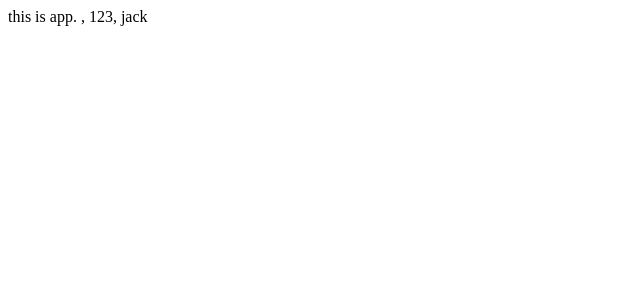
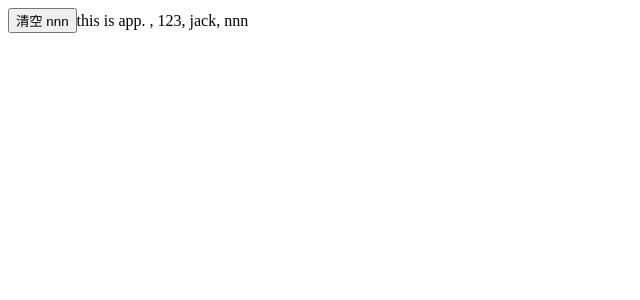
Before and after one commit to nydo-weng/react-basic, a React app in the folder react-ts-vite/: page / in a window 1280 px wide. Shown: the top 300 px of the page, without its empty margins (0-640 px from the left). Built offline with nearby package versions, Linux system fonts and the light colour scheme; the HTML template or start-up script is replaced by a standard one.

Commit message:
react-ts-vite: useState 初始值为 null, 限制 useSTate 初始值可以为泛型和 null, 限制 setXXX 但参数类型可以是 泛型和 null, 这种情况下, 对该 state 做点运算, 会用可选链, 来应对这种联合类型, 做类型守卫

```diff
--- a/react-ts-vite/src/App.tsx
+++ b/react-ts-vite/src/App.tsx
@@ -58,9 +58,27 @@ function App() {
     });
   };
 
+  // 1. 限制 useState 函数参数的初始值可以是 User | null
+  // 2. 限制 setUser 函数的参数类型可以是 User| null
+  const [nuser, setNUser] = useState<User | null>({
+    name: "nnn",
+    age: 26,
+  });
+
+  const changeNUser = () => {
+    // setNUser({
+    //   name: "jack",
+    //   age: 18,
+    // });
+    setNUser(null);
+  };
+
   return (
     <>
-      this is app. {value}, {list}, {user.name}
+      {/* 为了类型安全, 针对 既可以是 user 又可以是 null 的联合类型, 通过可选链, 做类型守卫*/}
+      {/* 只有当 nuser 不为 null 不为空值时, 才进行点运算 */}
+      <button onClick={changeNUser}>清空 nnn</button>
+      this is app. {value}, {list}, {user.name}, {nuser?.name}
     </>
   );
 }
```
